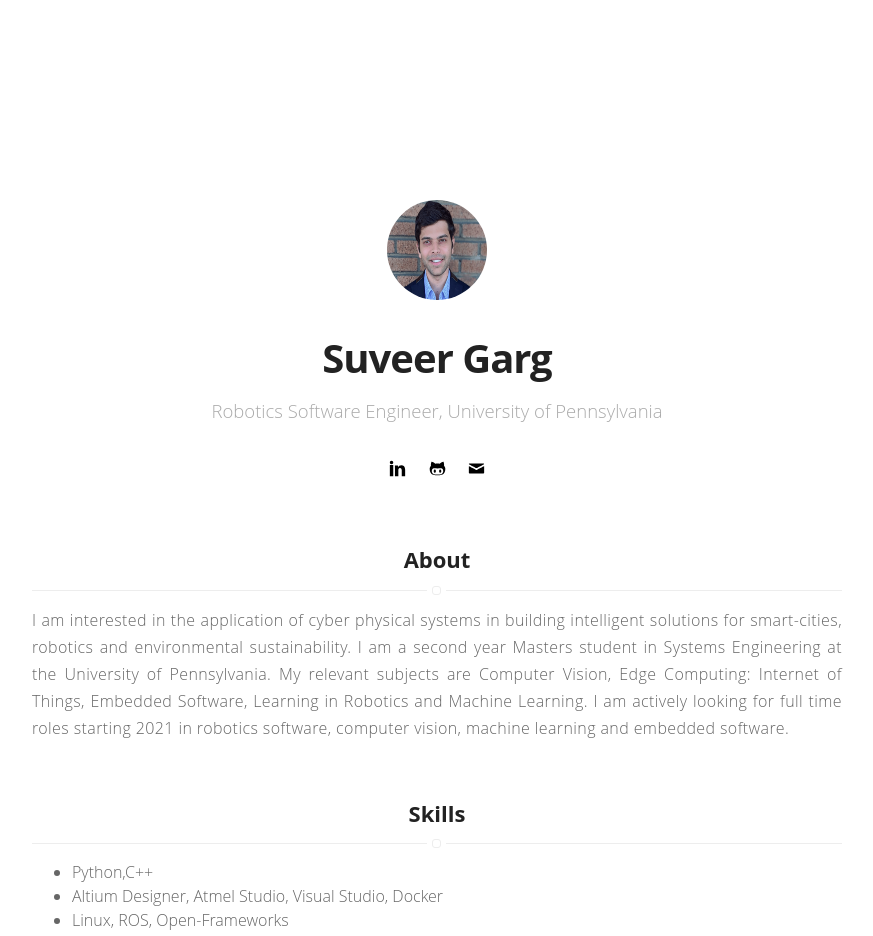
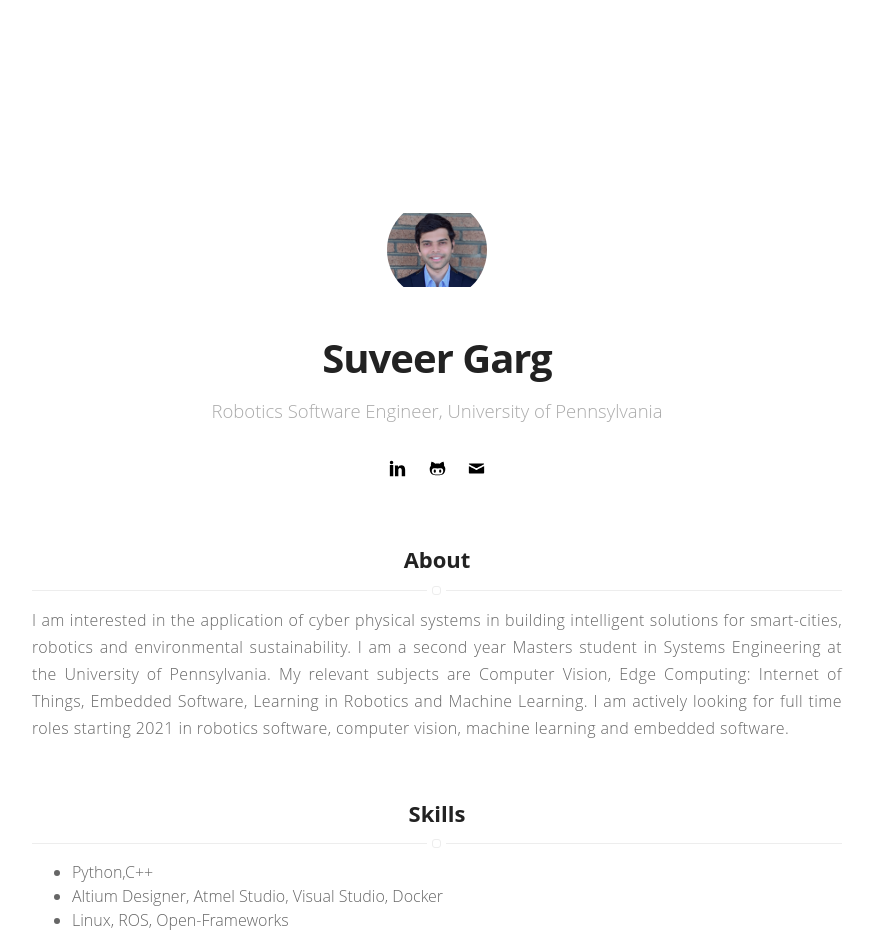
Before and after one commit to suveergarg/suveergarg.github.io, a Jekyll site: the page built from index.html, in a window 1280 px wide. Shown: the top 936 px of the page, without its empty margins (203-1076 px from the left). Built offline with Jekyll 4.4.1, drawn with Linux system fonts in a browser that asks for light colours.

Commit message:
size changes

```diff
--- a/_sass/components/header.sass
+++ b/_sass/components/header.sass
@@ -6,7 +6,7 @@
     z-index: 99
 
     > .link > .selfie
-        object-fit:cover
+        object-fit: contain
         margin-bottom: 25px
         border-radius: 100%
         transition: all .2s
```
